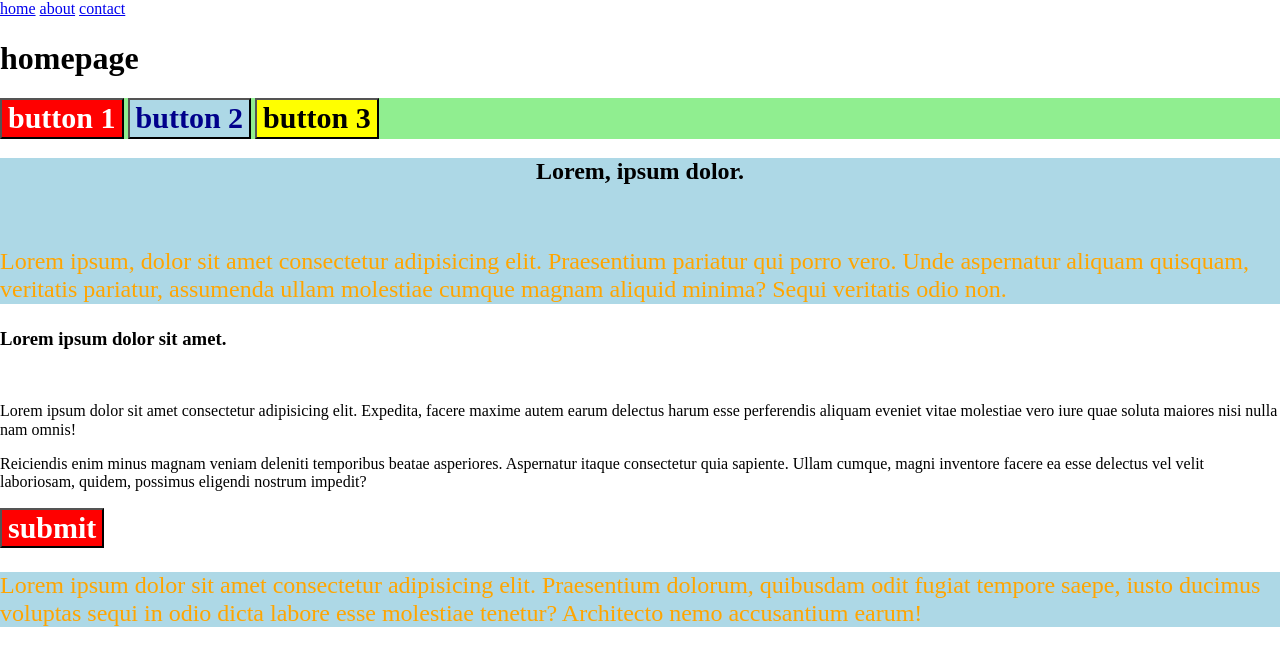
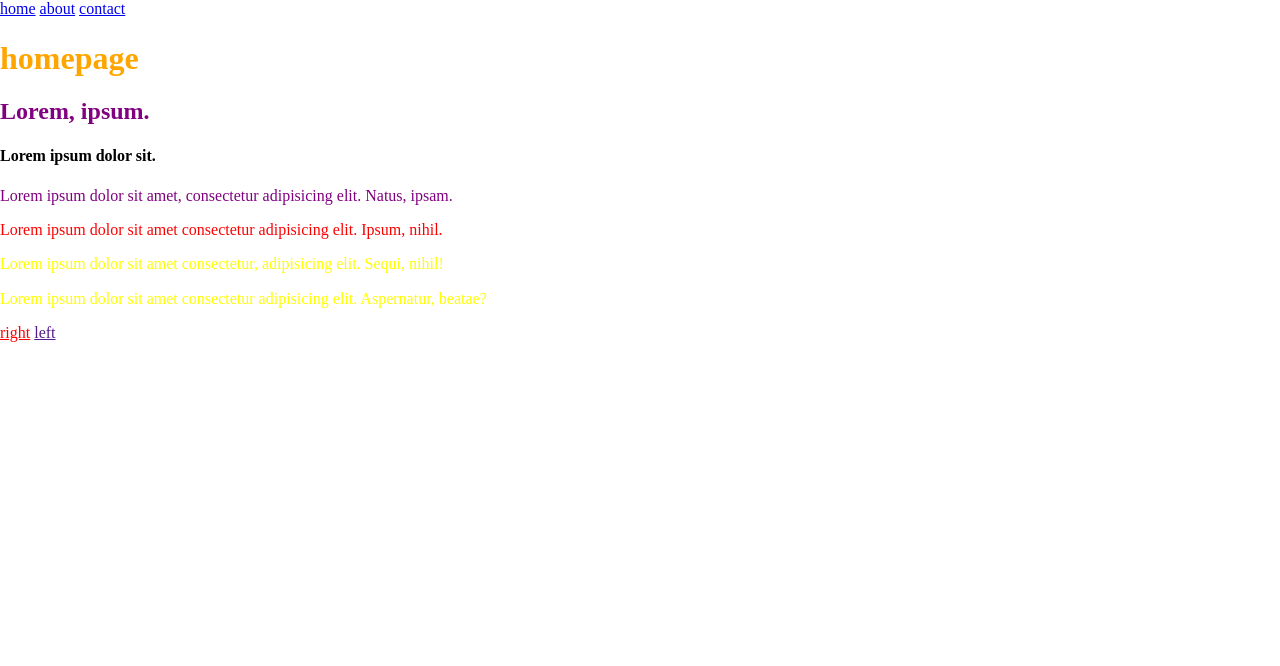
Before and after one commit to biigii/project4august2022, a plain HTML site: page index.html in a window 1280 px wide. Drawn offline with Linux system fonts and the light colour scheme.

Commit message:
css specificity

```diff
--- a/assets/css/styles.css
+++ b/assets/css/styles.css
@@ -1,52 +1,63 @@
-.news {
-  background-color: lightblue;
+/* 1-0-0 */
+#heading {
+  /* color: pink */
 }
 
-.news h2 {
-  text-align: center;
-}
-
-.news img {}
-
-.news p {
-  font-size: 24px;
+/* 0-1-1 */
+h1.heading {
   color: orange;
 }
 
-.btns {
-  background-color: lightgreen;
+/* 0-1-0 */
+.heading {
+  color: purple;
 }
 
-.btns__button,
-.blog__btn {
-  font-size: 30px;
-  font-weight: bold;
-  color: darkgray;
+
+
+/* 0-0-1 */
+h1 {
+  color: red
 }
 
-/* .blog__btn {
-  font-size: 30px;
-  font-weight: bold;
-  color: darkgray;
-} */
-
-.btns__button--danger,
-.blog__btn--danger {
-  background-color: red;
-  color: white;
+/* 0-0-1 */
+h1 {
+  color: blue;
+  color: green;
 }
 
-/* .blog__btn--danger {
-  background-color: red;
-  color: white;
-} */
+/* id-class-selector
+0-0-0 */
 
-.btns__button--info {
-  background-color: lightblue;
-  color: darkblue;
+
+
+/* 0-2-1 */
+.news p.text {
+  color: purple;
 }
 
-.btns__button--warning {
-  background-color: yellow;
-  color: black
+/* 0-1-1 */
+.news p{
+  color: red;
 }
+
+/* 0-2-0 */
+.news .text {
+  color: blue;
+}
+
+section.content p{
+  color: yellow;
+}
+
+/* 0-4-3 */
+/*  not good */
+section.content .block span.links a.right {
+  color: red;
+}
+
+/* good */
+/* 0-2-1 */
+section.content a.right {
+  color: green;
+}
--- a/index.html
+++ b/index.html
@@ -17,33 +17,27 @@
         <a href="./contact.html">contact</a>
       </nav>
     </header>
-    <h1>homepage</h1>
-    <main>
+    <h1 class="heading" id="heading">homepage</h1>
+    <h2 class="heading">Lorem, ipsum.</h2>
 
-      <!-- B.E.M -->
-      <section class="btns">
-        <button class="btns__button btns__button--danger">button 1</button>
-        <button class="btns__button btns__button--info">button 2</button>
-        <button class="btns__button btns__button--warning">button 3</button>
-      </section>
+    <div class="news">
+      <h4>Lorem ipsum dolor sit.</h4>
+      <p class="text">Lorem ipsum dolor sit amet, consectetur adipisicing elit. Natus, ipsam.</p>
+      <p>Lorem ipsum dolor sit amet consectetur adipisicing elit. Ipsum, nihil.</p>
+    </div>
 
-      <section class="news">
-        <h2>Lorem, ipsum dolor.</h2>
-        <img src="">
-        <p>Lorem ipsum, dolor sit amet consectetur adipisicing elit. Praesentium pariatur qui porro vero. Unde aspernatur aliquam quisquam, veritatis pariatur, assumenda ullam molestiae cumque magnam aliquid minima? Sequi veritatis odio non.</p>
-      </section>
+    <section class="content">
+      <p>Lorem ipsum dolor sit amet consectetur, adipisicing elit. Sequi, nihil!</p>
+      <div class="block">
+        <p>Lorem ipsum dolor sit amet consectetur adipisicing elit. Aspernatur, beatae?</p>
+        <span class="links">
+          <a class="right" href="" >right</a>
+          <a href="">left</a>
+        </span>
+      </div>
+    </section>
 
-      <!-- BEM -->
-      <section class="blog">
-        <h3 class="blog__heading">Lorem ipsum dolor sit amet.</h3>
-        <img src="" class="blog__image">
-        <p class="blog__text">Lorem ipsum dolor sit amet consectetur adipisicing elit. Expedita, facere maxime autem earum delectus harum esse perferendis aliquam eveniet vitae molestiae vero iure quae soluta maiores nisi nulla nam omnis!</p>
-        <p class="blog__text blog__text--important">Reiciendis enim minus magnam veniam deleniti temporibus beatae asperiores. Aspernatur itaque consectetur quia sapiente. Ullam cumque, magni inventore facere ea esse delectus vel velit laboriosam, quidem, possimus eligendi nostrum impedit?</p>
-        <button class="blog__btn blog__btn--danger">submit</button>
-      </section>
-    </main>
-    <footer class="news">
-      <p>Lorem ipsum dolor sit amet consectetur adipisicing elit. Praesentium dolorum, quibusdam odit fugiat tempore saepe, iusto ducimus voluptas sequi in odio dicta labore esse molestiae tenetur? Architecto nemo accusantium earum!</p>
-    </footer>
+    <main></main>
+    <footer></footer>
   </body>
 </html>
```
